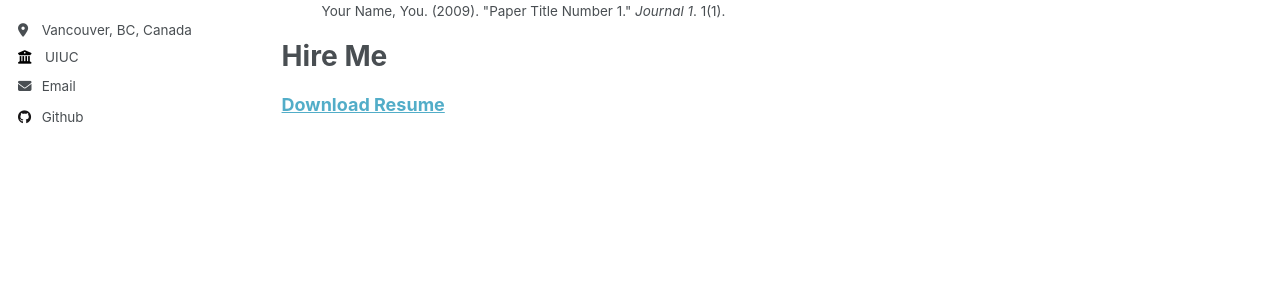
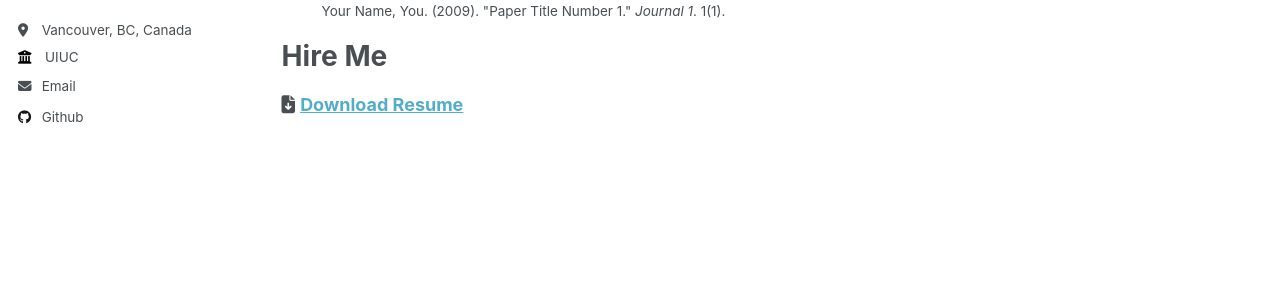
Before and after one commit to ranranrunforit/ranranrunforit.github.io, a Jekyll site: the page built from _pages/cv.md, in a window 1280 px wide and 900 px high, scrolled down 3209 px. Shown: the part 351-636 px from the top of the window. Built offline with Jekyll 4.4.1, drawn with Linux system fonts in a browser that asks for light colours.

Commit message:
Update cv.md

```diff
--- a/_pages/cv.md
+++ b/_pages/cv.md
@@ -77,4 +77,5 @@ R shiny
 
 Hire Me
 ======
-**[Download Resume]({{ site.url }}/files/Chaoran Zhou Resume.pdf)**
+
+<i class="fas fa-file-download"></i> **[Download Resume]({{ site.url }}/files/Chaoran Zhou Resume.pdf)**
```
